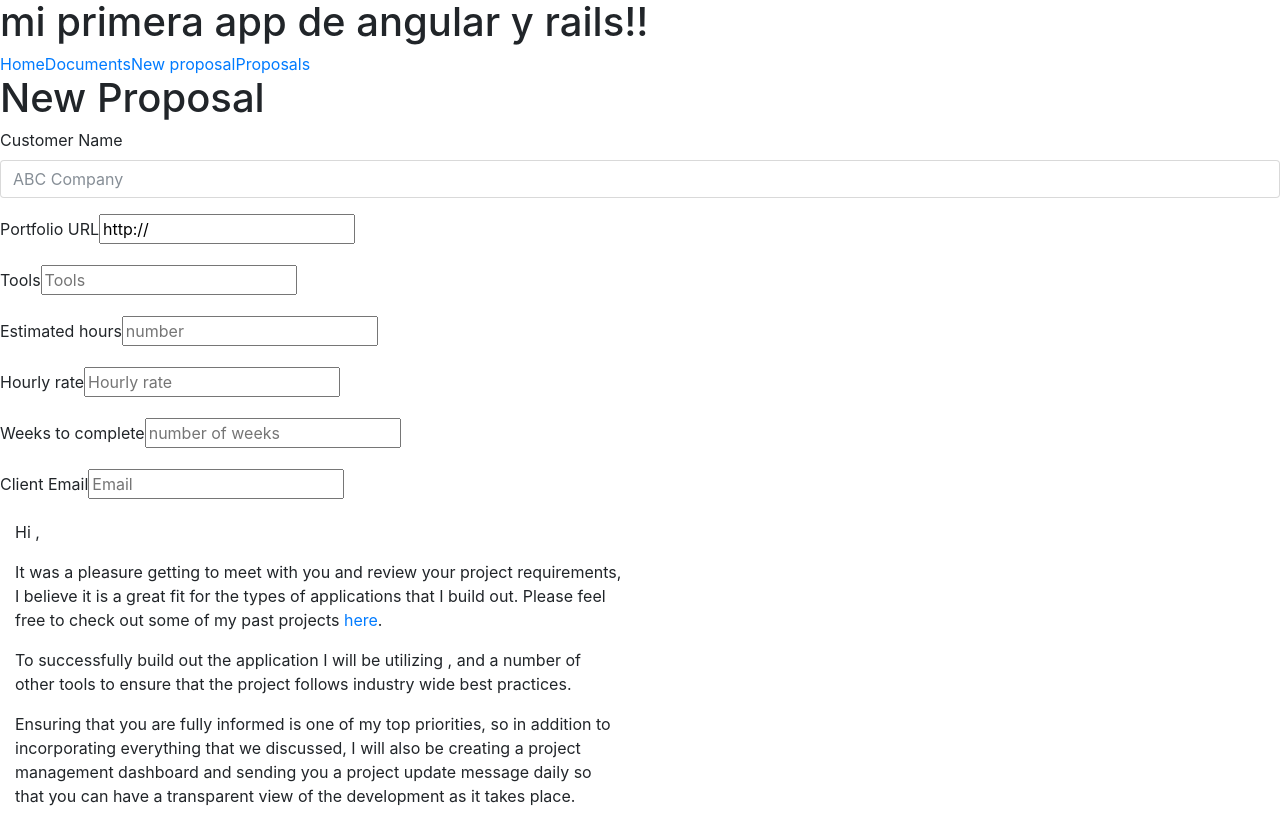
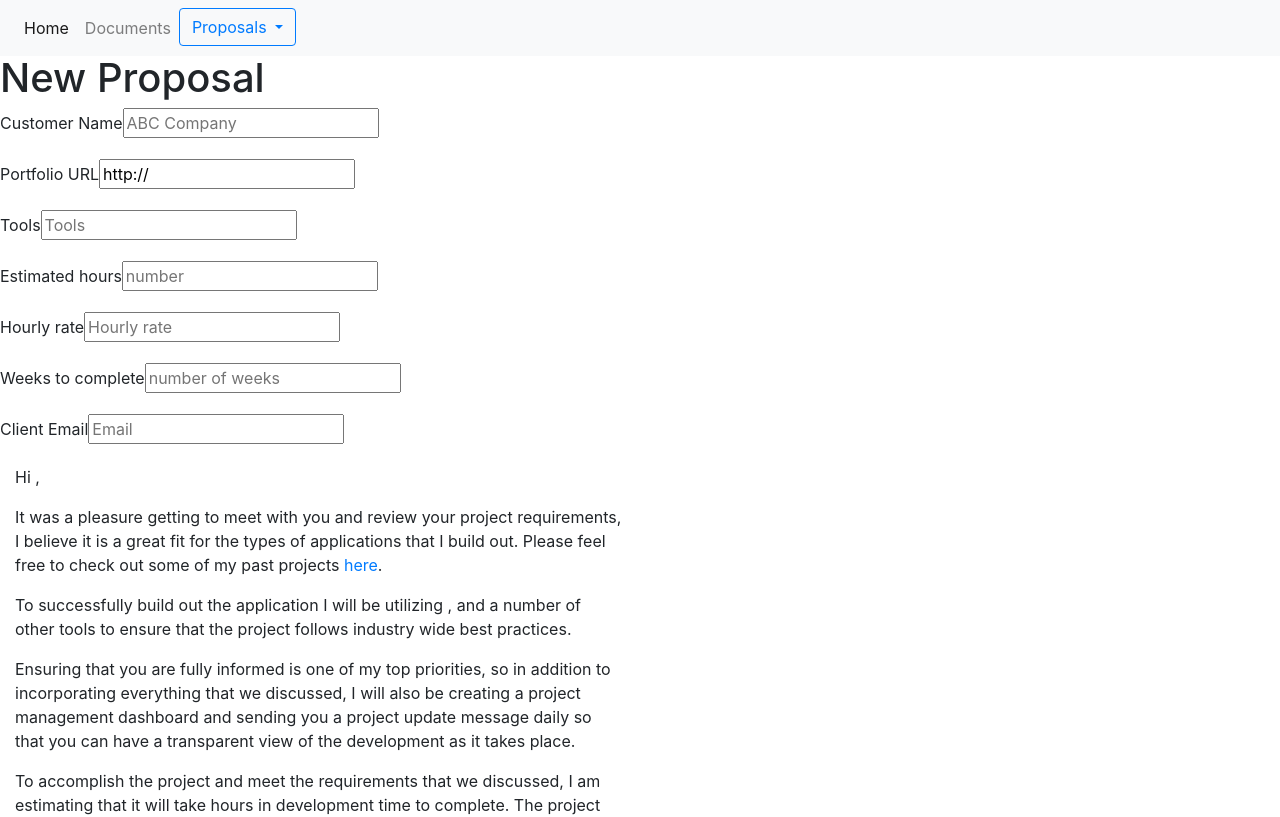
Before and after one commit to jorgeAM/appRailsAngular, an Angular app: page /proposals/new in a window 1280 px wide. Shown: the top 817 px of the page. Built offline with nearby package versions, Linux system fonts and the light colour scheme.

Commit message:
estilos a navbar

```diff
--- a/src/app/app.component.html
+++ b/src/app/app.component.html
@@ -1,10 +1,26 @@
-<h1>{{title}}</h1>
-<header>
-	<nav>
-		<a routerLink="/home">Home</a>
-		<a routerLink="/documents">Documents</a>
-		<a routerLink="/proposals/new">New proposal</a>
-		<a routerLink="/proposals">Proposals</a>
-	</nav>
-</header>
+<nav class="navbar navbar-expand-lg navbar-light bg-light">
+  <div class="collapse navbar-collapse" id="navbarNav">
+    <ul class="navbar-nav">
+      <li class="nav-item active">
+        <a class="nav-link" routerLink="/home" routerLinkActive="active">Home</a>
+      </li>
+      <li class="nav-item">
+        <a class="nav-link" routerLink="/documents" routerLinkActive="active">Documents</a>
+      </li>
+      <li class="nav-item dropdown">
+				<div ngbDropdown class="d-inline-block">
+					<button class="btn btn-outline-primary" id="dropdownBasic1" ngbDropdownToggle>
+						Proposals
+					</button>
+					<div ngbDropdownMenu aria-labelledby="dropdownBasic1">
+						<a routerLink="/proposals" class="dropdown-item" routerLinkActive="active" [routerLinkActiveOptions]="{exact: true}">All Proposals</a>
+						<a routerLink="/proposals/new" class="dropdown-item" routerLinkActive="active">New proposal</a>
+					</div>
+				</div>
+			</li>
+
+    </ul>
+  </div>
+</nav>
+
 <router-outlet></router-outlet>
--- a/src/app/proposal/proposal-new.component.html
+++ b/src/app/proposal/proposal-new.component.html
@@ -3,7 +3,7 @@
 	<form #proposalForm="ngForm">
 		<div class="form-group">
 			<label for="customer">Customer Name</label>
-			<input type="text" class="form-control" id="customer" placeholder="ABC Company" required name="customer"
+			<input type="text" id="customer" placeholder="ABC Company" required name="customer"
 				#customer='ngModel' [(ngModel)]="proposal.customer">
 			<!--validación(pristine es del propio angular)-->
 			<div [hidden]="customer.valid || customer.pristine">
```
